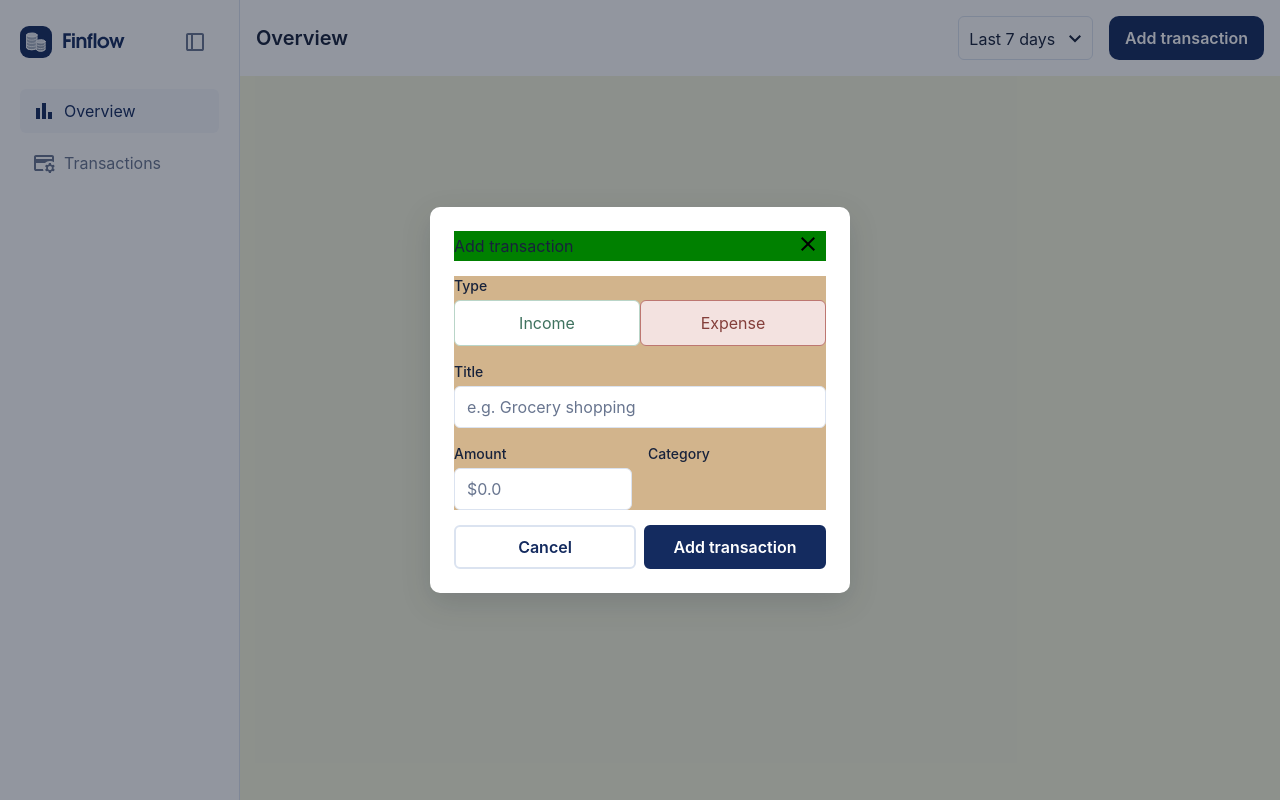
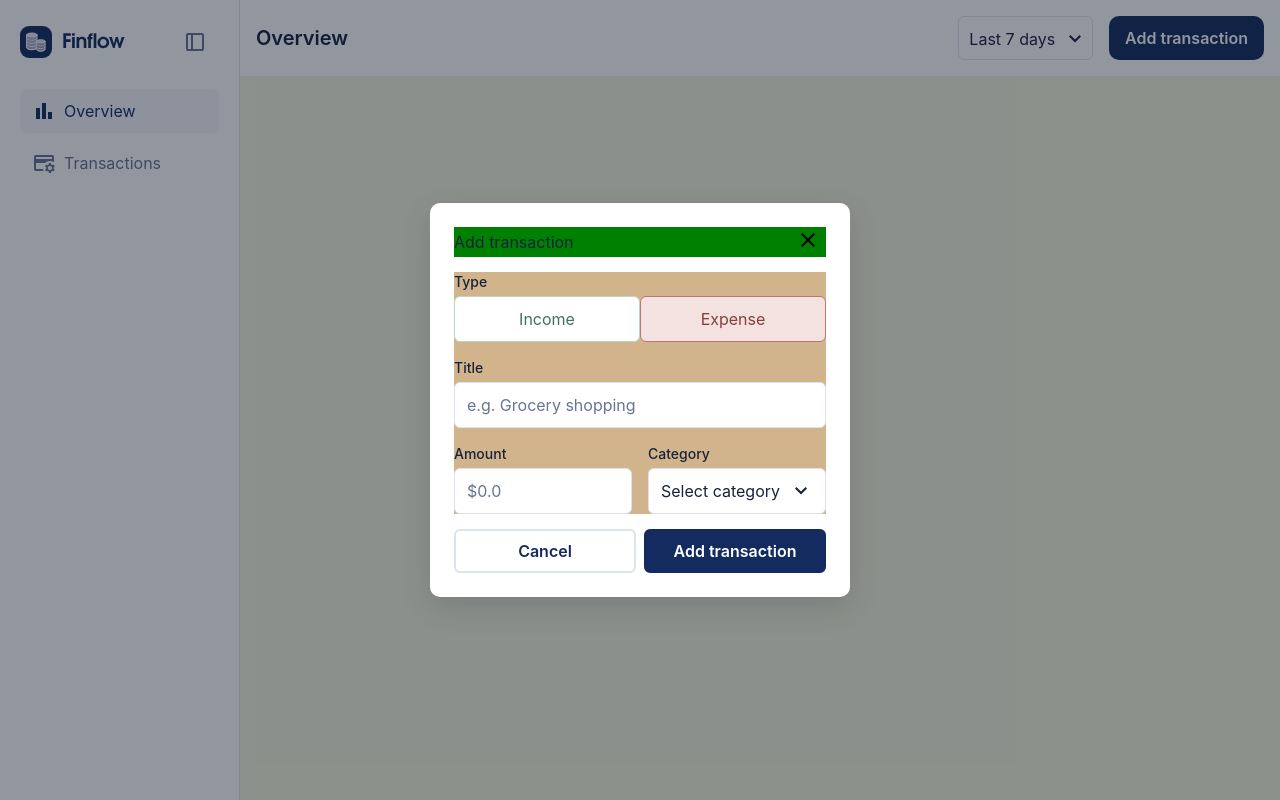
Before and after one commit to YanaKharlamova/finflow, a React (Vite) app: page / in a window 1280 px wide. Both pictures are taken after a click on the button "Add transaction". Built offline with nearby package versions, Linux system fonts and the light colour scheme.

Commit message:
feature: refactored select, fixed tab outlines

```diff
--- a/src/pages/transactions/AddTransactionButton.styled.ts
+++ b/src/pages/transactions/AddTransactionButton.styled.ts
@@ -22,8 +22,7 @@ export const ButtonStyled = styled.button`
   }
 
   &:focus-visible {
-    outline: 2px solid ${({ theme }) => theme.colors.buttonFocus};
-    outline-offset: 2px;
+    box-shadow: 0 0 0 2px ${({ theme }) => theme.colors.buttonFocus};
   }
 
   @media (min-width: ${BREAKPOINTS.mobileLg}px) {
--- a/src/shared/modals/TransactionModal.constants.ts
+++ /dev/null
@@ -1,7 +0,0 @@
-export const TRANSACTION_TYPES = {
-  income: "income",
-  expense: "expense",
-} as const;
-
-export type TransactionType =
-  (typeof TRANSACTION_TYPES)[keyof typeof TRANSACTION_TYPES];
--- a/src/shared/modals/TransactionModal.styled.ts
+++ b/src/shared/modals/TransactionModal.styled.ts
@@ -74,7 +74,18 @@ export const InputStyled = styled.input`
   border-radius: ${({ theme }) => theme.radii.sm};
   color: ${({ theme }) => theme.colors.textPrimary};
   background: ${({ theme }) => theme.colors.surface};
-  font: inherit;
+  font-size: ${({ theme }) => theme.typography.bodyText.fontSize};
+  line-height: ${({ theme }) => theme.typography.bodyText.lineHeight};
+
+  &[type="number"] {
+    appearance: textfield;
+  }
+
+  &[type="number"]::-webkit-inner-spin-button,
+  &[type="number"]::-webkit-outer-spin-button {
+    margin: 0;
+    appearance: none;
+  }
 
   &::placeholder {
     color: ${({ theme }) => theme.colors.textSecondary};
@@ -85,8 +96,7 @@ export const InputStyled = styled.input`
   }
 
   &:focus-visible {
-    outline: 2px solid ${({ theme }) => theme.colors.buttonFocus};
-    outline-offset: 1px;
+    box-shadow: 0 0 0 2px ${({ theme }) => theme.colors.buttonFocus};
   }
 `;
 
--- a/src/shared/modals/TransactionModal.tsx
+++ b/src/shared/modals/TransactionModal.tsx
@@ -17,11 +17,15 @@ import {
 import { CloseIcon } from "src/shared/ui/icons/CloseIcon";
 import { Typography } from "src/shared/ui/ui-kit/Typography";
 import { Button } from "src/shared/ui/ui-kit/Button";
+import { Select } from "src/shared/ui/ui-kit/Select";
 import { type ChangeEvent, type SubmitEvent, useState } from "react";
 import {
+  CATEGORY_OPTIONS,
   TRANSACTION_TYPES,
+  type Category,
   type TransactionType,
-} from "src/shared/modals/TransactionModal.constants";
+} from "src/shared/modals/constants";
+import { SELECT_VARIANTS } from "src/shared/ui/ui-kit/Select.styled";
 
 type Props = {
   open: boolean;
@@ -37,6 +41,8 @@ export const TransactionModal = ({ open, onModalToggle }: Props) => {
 
   const [transactionAmount, setTransactionAmount] = useState("");
   const [transactionAmountError, setTransactionAmountError] = useState("");
+  const [selectedCategory, setSelectedCategory] = useState<Category | "">("");
+  const [hasCategoryError, setHasCategoryError] = useState(false);
 
   const handleClearForm = () => {
     setTitle("");
@@ -44,6 +50,7 @@ export const TransactionModal = ({ open, onModalToggle }: Props) => {
     setTransactionType(TRANSACTION_TYPES.expense);
     setTransactionAmount("");
     setTransactionAmountError("");
+    setSelectedCategory("");
   };
 
   const handleOpenChange = (toggleState: boolean) => {
@@ -66,12 +73,15 @@ export const TransactionModal = ({ open, onModalToggle }: Props) => {
 
   const handleTypeChange = (type: string) => {
     setTransactionType(type as TransactionType);
+    setSelectedCategory("");
   };
 
   const getAmountError = (value: string) => {
     const amount = Number(value);
 
-    if (!value) return "Amount is required";
+    if (!value) {
+      return "Amount is required";
+    }
 
     if (!Number.isFinite(amount) || amount <= 0) {
       return "Enter a positive amount";
@@ -88,19 +98,23 @@ export const TransactionModal = ({ open, onModalToggle }: Props) => {
 
     const invalidTitle = !normalizedTitle;
     const amountError = getAmountError(transactionAmount);
+    const invalidCategory = !selectedCategory;
 
     setTransactionAmountError(amountError);
     setHasTitleError(invalidTitle);
+    setHasCategoryError(invalidCategory);
 
-    if (invalidTitle || amountError) {
+    if (invalidTitle || amountError || invalidCategory) {
       return;
     }
 
     setHasTitleError(false);
     setTransactionAmountError("");
+    setHasCategoryError(false);
 
     console.log("normalizedTitle", normalizedTitle);
     console.log("normalizedAmount", normalizedAmount);
+    console.log("category", selectedCategory);
   };
 
   const handleSetTransactionAmount = (e: ChangeEvent<HTMLInputElement>) => {
@@ -110,6 +124,11 @@ export const TransactionModal = ({ open, onModalToggle }: Props) => {
 
     const error = getAmountError(newAmountInput);
     setTransactionAmountError(error);
+  };
+
+  const handleChangeCategory = (category: string) => {
+    setSelectedCategory(category as Category);
+    setHasCategoryError(false);
   };
 
   return (
@@ -224,6 +243,21 @@ export const TransactionModal = ({ open, onModalToggle }: Props) => {
                   >
                     Category
                   </Typography>
+
+                  <Select
+                    id="transaction-category"
+                    variant={SELECT_VARIANTS.field}
+                    options={CATEGORY_OPTIONS[transactionType]}
+                    value={selectedCategory}
+                    onValueChange={handleChangeCategory}
+                    placeholder="Select category"
+                  />
+
+                  {hasCategoryError ? (
+                    <ErrorMessage id="transaction-category" role="alert">
+                      Category is required!
+                    </ErrorMessage>
+                  ) : null}
                 </Field>
               </FieldsRow>
             </FormContainer>
--- /dev/null
+++ b/src/shared/modals/constants.ts
@@ -0,0 +1,24 @@
+export const TRANSACTION_TYPES = {
+  income: "income",
+  expense: "expense",
+} as const;
+
+export type TransactionType =
+  (typeof TRANSACTION_TYPES)[keyof typeof TRANSACTION_TYPES];
+
+export const CATEGORY_OPTIONS = {
+  [TRANSACTION_TYPES.income]: [
+    { value: "salary", label: "Salary" },
+    { value: "freelance", label: "Freelance" },
+    { value: "other-income", label: "Other" },
+  ],
+  [TRANSACTION_TYPES.expense]: [
+    { value: "housing", label: "Housing" },
+    { value: "food", label: "Food" },
+    { value: "transport", label: "Transport" },
+    { value: "other-expense", label: "Other" },
+  ],
+} as const;
+
+export type Category =
+  (typeof CATEGORY_OPTIONS)[TransactionType][number]["value"];
--- a/src/shared/ui/ui-kit/Button.styled.ts
+++ b/src/shared/ui/ui-kit/Button.styled.ts
@@ -41,8 +41,7 @@ export const ButtonStyled = styled.button<{ $variant: ButtonVariant }>`
   }
 
   &:focus-visible {
-    outline: 2px solid ${({ theme }) => theme.colors.buttonFocus};
-    outline-offset: 2px;
+    box-shadow: 0 0 0 2px ${({ theme }) => theme.colors.buttonFocus};
   }
 
   &:disabled {
--- /dev/null
+++ b/src/shared/ui/ui-kit/Select.styled.ts
@@ -0,0 +1,94 @@
+import styled, { css } from "styled-components";
+import { Select as RadixSelect } from "radix-ui";
+import { ArrowDownIcon } from "src/shared/ui/icons/ArrowDownIcon";
+
+export const SELECT_VARIANTS = { compact: "compact", field: "field" } as const;
+
+export type SelectVariant =
+  (typeof SELECT_VARIANTS)[keyof typeof SELECT_VARIANTS];
+
+const triggerVariants = {
+  compact: css`
+    min-width: 100px;
+    padding: 5px 5px 3px 10px;
+    font: inherit;
+  `,
+  field: css`
+    width: 100%;
+    padding: 10px 12px;
+    font-size: ${({ theme }) => theme.typography.bodyText.fontSize};
+    line-height: ${({ theme }) => theme.typography.bodyText.lineHeight};
+  `,
+};
+
+export const Trigger = styled(RadixSelect.Trigger)<{
+  $variant: SelectVariant;
+}>`
+  display: inline-flex;
+  align-items: center;
+  justify-content: space-between;
+  gap: ${({ theme }) => theme.spacing.sm};
+  border: 1px solid ${({ theme }) => theme.colors.border};
+  border-radius: ${({ theme }) => theme.radii.sm};
+  color: ${({ theme }) => theme.colors.textPrimary};
+  background: ${({ theme }) => theme.colors.surface};
+  cursor: pointer;
+
+  ${({ $variant }) => triggerVariants[$variant]}
+
+  &:focus-visible {
+    outline: none;
+    box-shadow: 0 0 0 2px ${({ theme }) => theme.colors.buttonFocus};
+  }
+`;
+
+export const ArrowIcon = styled(ArrowDownIcon)`
+  display: block;
+  width: 24px;
+  height: 24px;
+`;
+
+export const Content = styled(RadixSelect.Content)`
+  z-index: 1001;
+  width: var(--radix-select-trigger-width);
+  overflow: hidden;
+  border: 1px solid ${({ theme }) => theme.colors.border};
+  border-radius: ${({ theme }) => theme.radii.sm};
+  background: ${({ theme }) => theme.colors.surface};
+  box-shadow: 0 8px 24px rgb(23 34 59 / 12%);
+
+  &[data-state="open"] {
+    animation: fade-in ${({ theme }) => theme.transitions.normal};
+  }
+
+  @keyframes fade-in {
+    from {
+      opacity: 0;
+    }
+  }
+`;
+
+export const Viewport = styled(RadixSelect.Viewport)`
+  padding: ${({ theme }) => theme.spacing.xs};
+`;
+
+export const Item = styled(RadixSelect.Item)`
+  display: flex;
+  align-items: center;
+  padding: 8px 10px;
+  border-radius: ${({ theme }) => theme.radii.sm};
+  color: ${({ theme }) => theme.colors.textPrimary};
+  font-size: ${({ theme }) => theme.typography.bodyText.fontSize};
+  line-height: ${({ theme }) => theme.typography.bodyText.lineHeight};
+  cursor: pointer;
+  user-select: none;
+
+  &[data-highlighted] {
+    outline: none;
+    background: ${({ theme }) => theme.colors.interactiveHover};
+  }
+
+  &[data-state="checked"] {
+    background: ${({ theme }) => theme.colors.interactiveFocus};
+  }
+`;
--- /dev/null
+++ b/src/shared/ui/ui-kit/Select.tsx
@@ -0,0 +1,56 @@
+import type { ReactNode } from "react";
+import { Select as RadixSelect } from "radix-ui";
+import {
+  ArrowIcon,
+  Content,
+  Item,
+  Trigger,
+  Viewport,
+  SELECT_VARIANTS,
+} from "src/shared/ui/ui-kit/Select.styled";
+
+type SelectOption = {
+  value: string;
+  label: ReactNode;
+};
+
+type Props = {
+  options: readonly SelectOption[];
+  value?: string;
+  onValueChange: (value: string) => void;
+  placeholder?: string;
+  ariaLabel?: string;
+  id?: string;
+  variant?: keyof typeof SELECT_VARIANTS;
+};
+
+export const Select = ({
+  options,
+  value,
+  onValueChange,
+  placeholder,
+  ariaLabel,
+  id,
+  variant = SELECT_VARIANTS.compact,
+}: Props) => {
+  return (
+    <RadixSelect.Root value={value} onValueChange={onValueChange}>
+      <Trigger id={id} aria-label={ariaLabel} $variant={variant}>
+        <RadixSelect.Value placeholder={placeholder} />
+        <ArrowIcon />
+      </Trigger>
+
+      <RadixSelect.Portal>
+        <Content position="popper" side="bottom" align="end" sideOffset={3}>
+          <Viewport>
+            {options.map((option) => (
+              <Item key={option.value} value={option.value}>
+                <RadixSelect.ItemText>{option.label}</RadixSelect.ItemText>
+              </Item>
+            ))}
+          </Viewport>
+        </Content>
+      </RadixSelect.Portal>
+    </RadixSelect.Root>
+  );
+};
```
Also changed, not shown: src/pages/overview/AnalyticsPeriodSelection.styled.ts (deleted, +0 -68 lines), src/pages/overview/AnalyticsPeriodSelection.tsx (+12 -38 lines).
